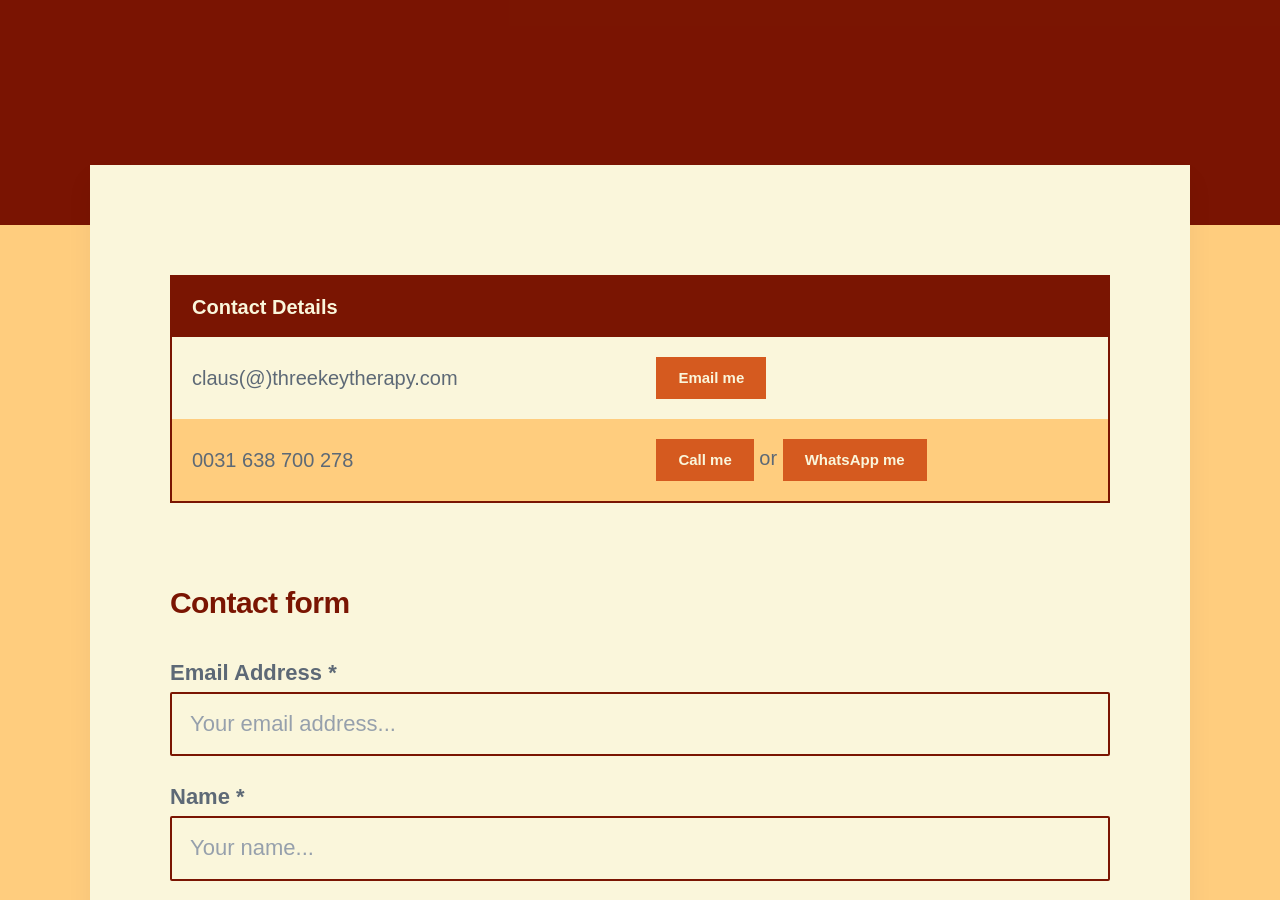
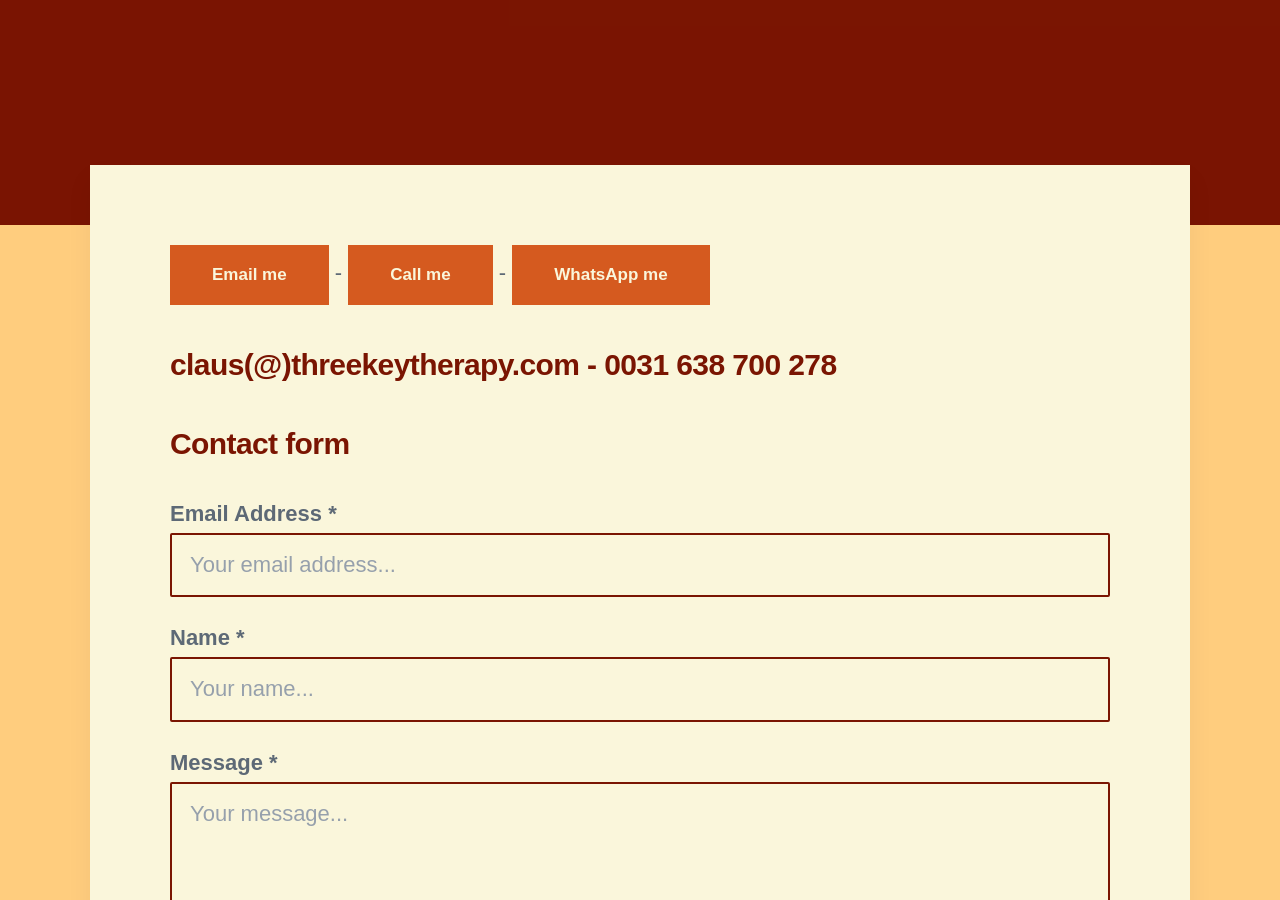
Before and after one commit to threekeytherapy/threekeytherapy.com, a Jekyll site: the page built from _pages/contact.md, in a window 1280 px wide and 900 px high, scrolled down 483 px. Built offline with Jekyll 4.4.1, drawn with Linux system fonts in a browser that asks for light colours; nearby versions of some CDN libraries; some web fonts are replaced.

Commit message:
clears up CTA buttons

```diff
--- a/_pages/contact.md
+++ b/_pages/contact.md
@@ -5,11 +5,9 @@ description:
 featured_image:
 ---
 
-| Contact Details                                   |     |
-|---------------------------------------------------|----------------|
-| claus(@)threekeytherapy.com                       | <a href="mailto:claus@threekeytherapy.com" class="button button--small">Email me</a> |
-| 0031 638 700 278                                  | <a href="tel:0031638700278" class="button button--small">Call me</a> or <a href="https://wa.me/31638700278?text=I'm%20interested%20in%20booking%20a%20body%20therapy%20session" class="button button--small">WhatsApp me</a> |
+<a href="mailto:claus@threekeytherapy.com" class="button button--large">Email me</a> - <a href="tel:0031638700278" class="button button--large">Call me</a> - <a href="https://wa.me/31638700278?text=I'm%20interested%20in%20booking%20a%20body%20therapy%20session" class="button button--large">WhatsApp me</a>
 
+### claus(@)threekeytherapy.com - 0031 638 700 278
 
 ### Contact form
 
```
